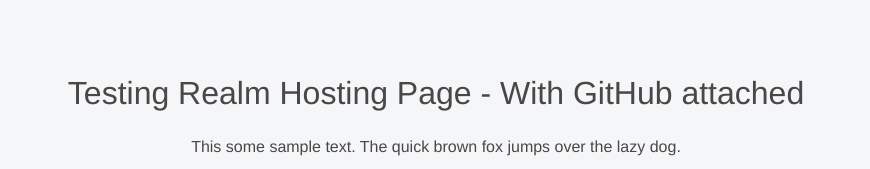
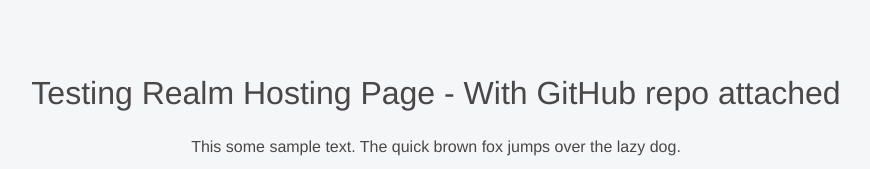
Before and after one commit to shettysuraj/realmapp, a plain HTML site: page index.html in a window 1280 px wide. Shown: the top 169 px of the page, without its empty margins (204-1074 px from the left). Drawn offline with Linux system fonts and the light colour scheme.

Commit message:
Update index.html

```diff
--- a/index.html
+++ b/index.html
@@ -61,7 +61,7 @@
   </head>
   <body>
     <div class="content">
-      <h2>Testing Realm Hosting Page - With GitHub attached</h2>
+      <h2>Testing Realm Hosting Page - With GitHub repo attached</h2>
       <div style="text-align: center;">
         This some sample text. The quick brown fox jumps over the lazy dog.
       </div>
```
